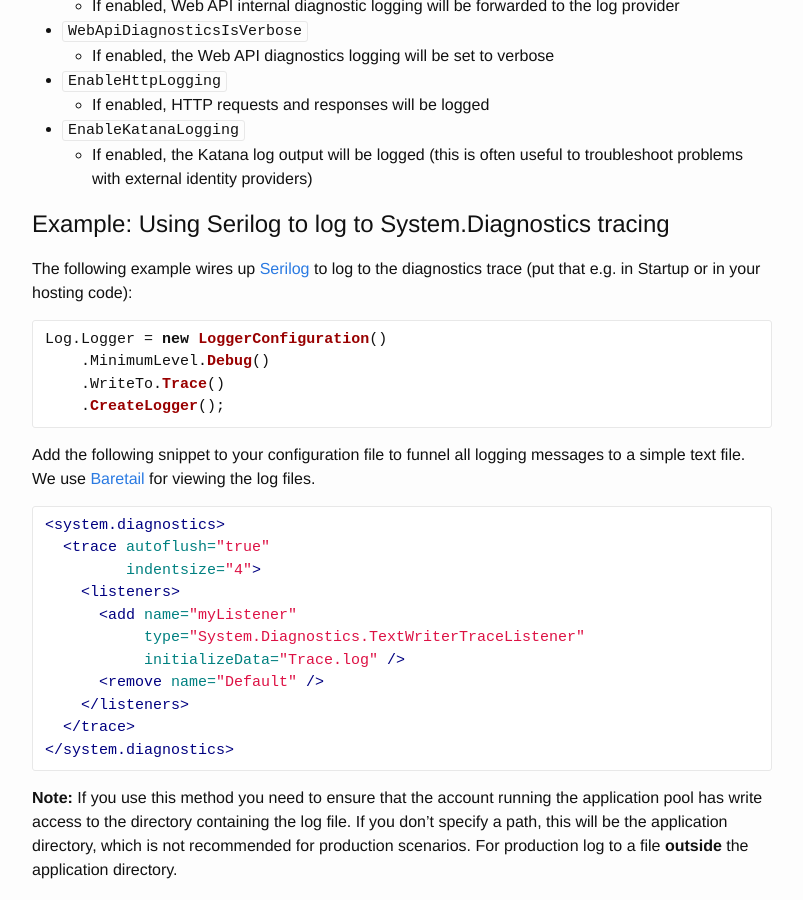
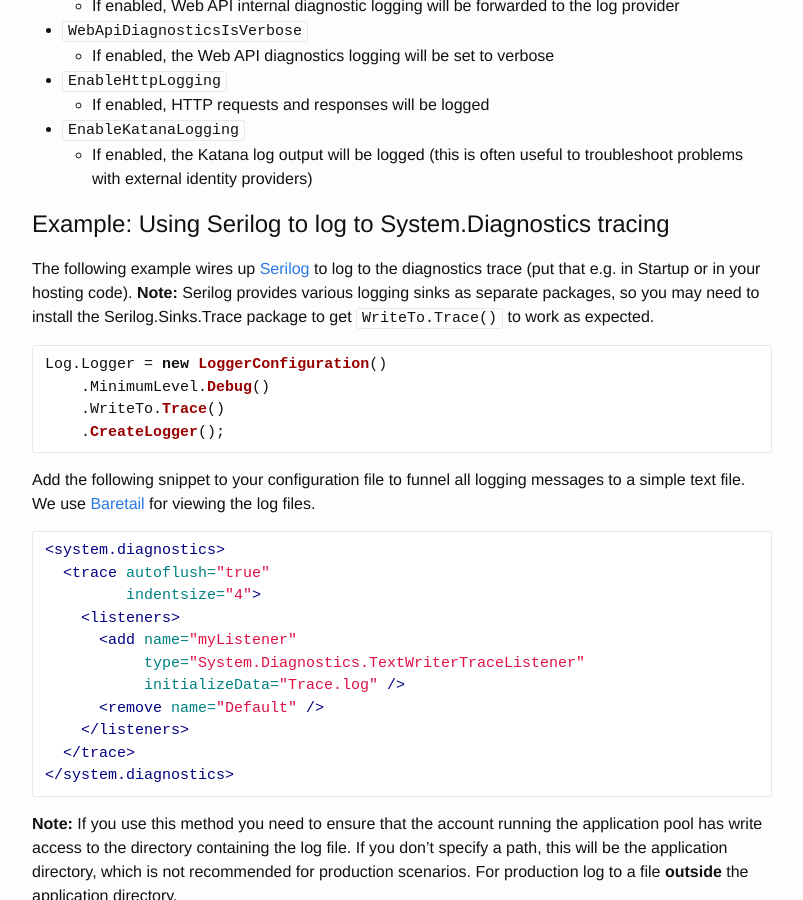
Before and after one commit to IdentityServer/Documentation, a Jekyll site: the page built from docsv2/configuration/logging.md, in a window 1280 px wide and 900 px high, scrolled down 689 px. Shown: the whole window, without its empty margins (238-1041 px from the left). Built offline with Jekyll 4.4.1, drawn with Linux system fonts in a browser that asks for light colours.

Commit message:
Added a note about requiring Serilog.Sinks.Trace
It's not immediately clear that you need to install Serilog.Sinks.Trace as well as the core Serilog package that's included in the IdentityServer core, so I've added a note to this effect.

````diff
--- a/docsv2/configuration/logging.md
+++ b/docsv2/configuration/logging.md
@@ -34,7 +34,8 @@ The `LoggingOptions` class has the following settings:
 
 
 ## Example: Using Serilog to log to System.Diagnostics tracing
-The following example wires up [Serilog](http://serilog.net/) to log to the diagnostics trace (put that e.g. in Startup or in your hosting code):
+The following example wires up [Serilog](http://serilog.net/) to log to the diagnostics trace (put that e.g. in Startup or in your hosting code).
+**Note:** Serilog provides various logging sinks as separate packages, so you may need to install the Serilog.Sinks.Trace package to get `WriteTo.Trace()` to work as expected.
 
 ```csharp
 Log.Logger = new LoggerConfiguration()
````
